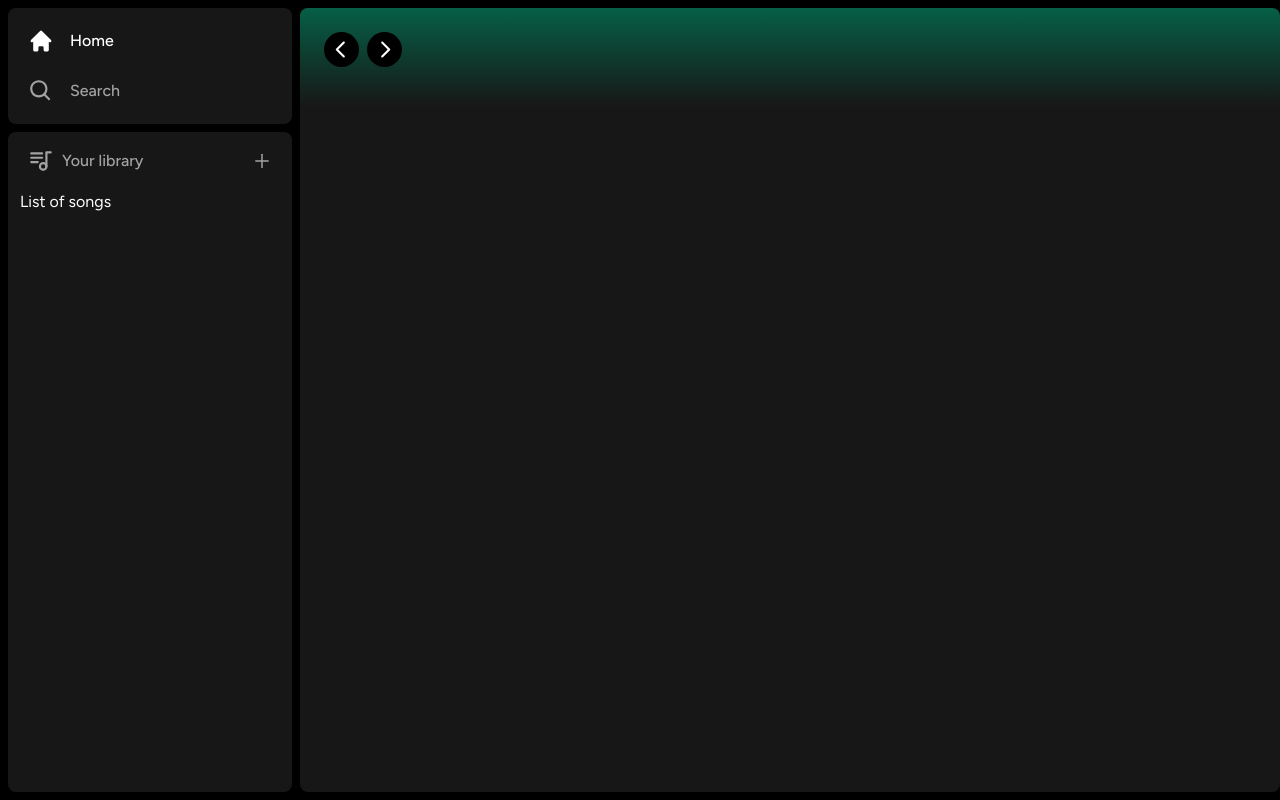
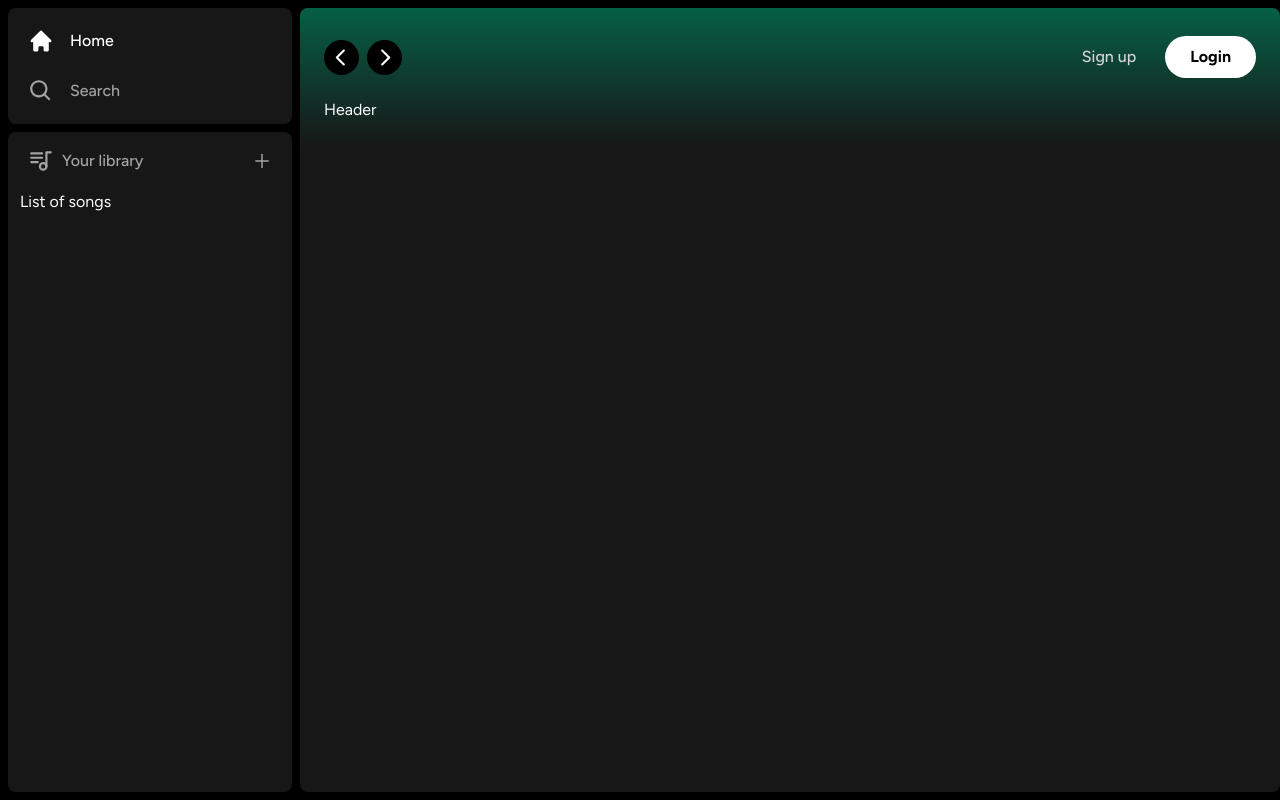
Before and after one commit to Awais512/spotify-clone, a Next.js app: page / in a window 1280 px wide. Built offline with nearby package versions, Linux system fonts and the light colour scheme.

Commit message:
Header and custom Button component

```diff
--- /dev/null
+++ b/components/Button.tsx
@@ -0,0 +1,43 @@
+import { forwardRef } from "react";
+import { twMerge } from "tailwind-merge";
+
+export interface ButtonProps
+  extends React.ButtonHTMLAttributes<HTMLButtonElement> {}
+
+const Button = forwardRef<HTMLButtonElement, ButtonProps>(
+  ({ className, children, disabled, type = "button", ...props }, ref) => {
+    return (
+      <button
+        type={type}
+        className={twMerge(
+          `
+        w-full
+        rounded-full
+        bg-green-500
+        border
+        border-transparent
+        px-3
+        py-3
+        disabled:cursor-not-allowed
+        disabled:opacity-50
+        text-black
+        font-bold
+        hover:opacity-75
+        transition
+      `,
+          disabled && "opacity-75 cursor-not-allowed",
+          className
+        )}
+        disabled={disabled}
+        ref={ref}
+        {...props}
+      >
+        {children}
+      </button>
+    );
+  }
+);
+
+Button.displayName = "Button";
+
+export default Button;
--- a/components/Header.tsx
+++ b/components/Header.tsx
@@ -7,6 +7,7 @@
 import { RxCaretLeft, RxCaretRight } from "react-icons/rx";
 import { HiHome } from "react-icons/hi";
 import { BiSearch } from "react-icons/bi";
+import Button from "./Button";
 
 interface HeaderProps {
   children: React.ReactNode;
@@ -47,7 +48,25 @@
             <BiSearch className="text-black" size={20} />
           </button>
         </div>
+        <div className="flex justify-between items-center gap-x-4">
+          <>
+            <div>
+              <Button
+                onClick={() => {}}
+                className="bg-transparent text-neutral-300 font-medium"
+              >
+                Sign up
+              </Button>
+            </div>
+            <div>
+              <Button onClick={() => {}} className="bg-white px-6 py-2">
+                Login
+              </Button>
+            </div>
+          </>
+        </div>
       </div>
+      {children}
     </div>
   );
 };
```
